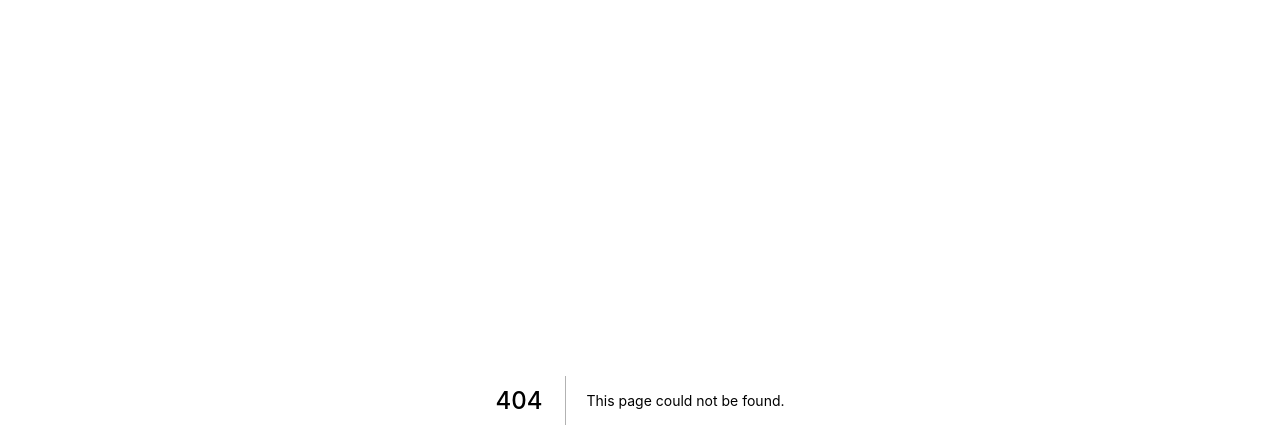
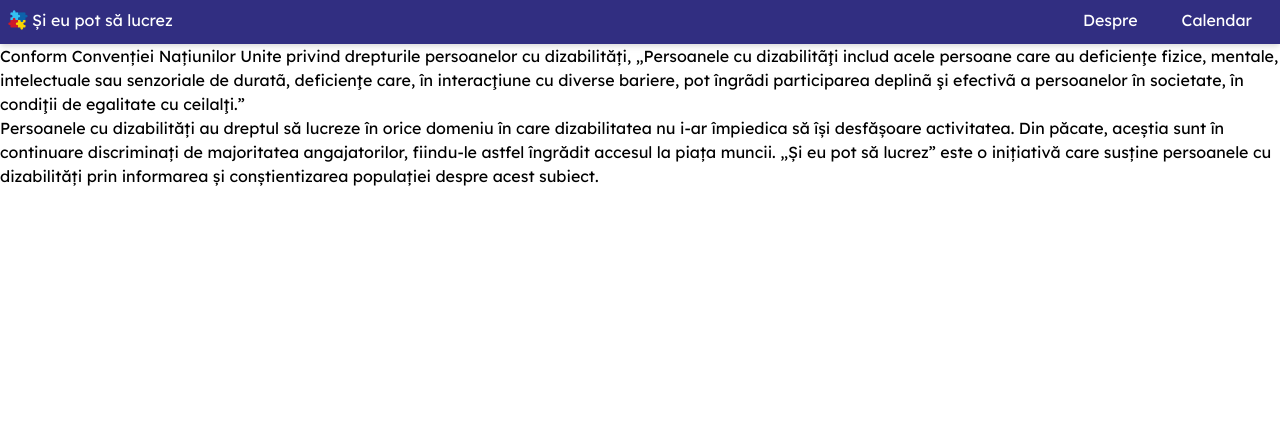
Before and after one commit to GabrielMajeri/accessibility-awareness, a Next.js app: page /about in a window 1280 px wide. Before the commit this address had no page. Shown: the top 448 px of the page. Built offline with nearby package versions, Linux system fonts and the light colour scheme.

Commit message:
Implement navigation menu

```diff
--- a/components/NavBar.tsx
+++ b/components/NavBar.tsx
@@ -1,10 +1,43 @@
+import Link from "next/link";
+import { useState } from "react";
 import Logo from "./Logo";
 
 const NavBar: React.FC = () => (
-  <nav className="z-10 fixed w-full p-2 bg-indigo-900 text-white shadow-md">
-    <Logo />
-    <span className="float-right">Navigație</span>
+  <nav className="z-10 sticky w-full p-2 bg-indigo-900 text-white shadow-md">
+    <Link href="/">
+      <a>
+        <Logo />
+      </a>
+    </Link>
+    <NavMenu />
   </nav>
 );
 
+const NavMenu: React.FC = () => {
+  const [shown, setShown] = useState(true);
+  const navMenuClass = shown ? "" : "hidden";
+  return (
+    <div className="float-right">
+      <button className="md:hidden" onClick={() => setShown(!shown)}>
+        <img src="/hamburger-menu-icon.svg" alt="Meniu" />
+      </button>
+      <ul
+        className={`absolute right-0 flex flex-col bg-indigo-900 shadow-md md:shadow-none ${navMenuClass} md:block`}
+      >
+        <NavLink href="/about" label="Despre" />
+        <NavLink href="/calendar" label="Calendar" />
+      </ul>
+    </div>
+  );
+};
+
+const NavLink: React.FC<{
+  href: string;
+  label: string;
+}> = ({ href, label }) => (
+  <Link href={href}>
+    <a className="text-center px-4 py-2 md:mr-3">{label}</a>
+  </Link>
+);
+
 export default NavBar;
--- a/pages/_app.tsx
+++ b/pages/_app.tsx
@@ -1,8 +1,27 @@
+import Head from "next/head";
 import type { AppProps } from "next/app";
+import NavBar from "../components/NavBar";
 import "../styles/global.css";
 
 const MyApp: React.FC<AppProps> = ({ Component, pageProps }) => (
-  <Component {...pageProps} />
+  <>
+    <Head>
+      <title>Și eu pot să lucrez</title>
+      <link rel="icon" href="/favicon.ico" />
+
+      <link rel="preconnect" href="https://fonts.gstatic.com" />
+      <link
+        href="https://fonts.googleapis.com/css2?family=Lexend+Deca&display=swap"
+        rel="stylesheet"
+      />
+    </Head>
+
+    <NavBar />
+
+    <main>
+      <Component {...pageProps} />
+    </main>
+  </>
 );
 
 export default MyApp;
--- /dev/null
+++ b/pages/about.tsx
@@ -0,0 +1,23 @@
+const About: React.FC = () => (
+  <>
+    <p>
+      Conform Convenției Națiunilor Unite privind drepturile persoanelor cu
+      dizabilități, „Persoanele cu dizabilitãţi includ acele persoane care au
+      deficienţe fizice, mentale, intelectuale sau senzoriale de duratã,
+      deficienţe care, în interacţiune cu diverse bariere, pot îngrãdi
+      participarea deplinã şi efectivã a persoanelor în societate, în condiţii
+      de egalitate cu ceilalţi.”
+    </p>
+
+    <p>
+      Persoanele cu dizabilități au dreptul să lucreze în orice domeniu în care
+      dizabilitatea nu i-ar împiedica să își desfășoare activitatea. Din păcate,
+      aceștia sunt în continuare discriminați de majoritatea angajatorilor,
+      fiindu-le astfel îngrădit accesul la piața muncii. „Și eu pot să lucrez”
+      este o inițiativă care susține persoanele cu dizabilități prin informarea
+      și conștientizarea populației despre acest subiect.
+    </p>
+  </>
+);
+
+export default About;
--- /dev/null
+++ b/pages/index.module.css
@@ -0,0 +1,3 @@
+.hero {
+  height: calc(100vh - 44px);
+}
--- a/pages/index.tsx
+++ b/pages/index.tsx
@@ -1,27 +1,12 @@
-import Head from "next/head";
 import Image from "next/image";
-import Link from "next/link";
-import NavBar from "../components/NavBar";
 import ExternalLink from "../components/ExternalLink";
 import InternalLink from "../components/InternalLink";
 
+import styles from "./index.module.css";
+
 const Home: React.FC = () => (
   <>
-    <Head>
-      <title>Și eu pot să lucrez</title>
-      <link rel="icon" href="/favicon.ico" />
-
-      <link rel="preconnect" href="https://fonts.gstatic.com" />
-      <link
-        href="https://fonts.googleapis.com/css2?family=Lexend+Deca&display=swap"
-        rel="stylesheet"
-      />
-    </Head>
-
-    <NavBar />
-
-    <main>
-      <section className="relative h-screen">
+    <section className={`relative ${styles.hero}`}>
       <div className="-z-10 absolute w-full h-full select-none">
         <Image
           src="/landing-page-background.jpg"
@@ -35,9 +20,8 @@ const Home: React.FC = () => (
         ></div>
       </div>
       <div className="mx-6 h-full flex flex-col items-center text-white text-center">
-          <p className="text-lg sm:text-xl md:text-2xl lg:text-3xl mt-28 mb-auto">
-            83% dintre românii cu dizabilități nu sunt integrați pe piața
-            muncii*
+        <p className="text-lg sm:text-xl md:text-2xl lg:text-3xl mt-24 mb-auto">
+          83% dintre românii cu dizabilități nu sunt integrați pe piața muncii*
         </p>
         <p className="text-lg mb-2">Noi credem că și ei pot lucra.</p>
         <a
@@ -61,8 +45,8 @@ const Home: React.FC = () => (
     <section className="h-screen" id="find-out-more">
       <p>
         Am pregătit o serie de resurse care te pot ajuta să înțelegi mai bine
-          barierele cu care se confruntă persoanele cu dizabilități și cum le
-          pot depăși.
+        barierele cu care se confruntă persoanele cu dizabilități și cum le pot
+        depăși.
       </p>
       <div>
         <Card>
@@ -86,8 +70,8 @@ const Home: React.FC = () => (
           aduce integrarea persoanelor cu dizabilități în piața muncii
         </Card>
         <Card>
-            Ești o persoană cu dizabilități și îți dorești să te angajezi? Vezi
-            ce <InternalLink href="/employment-resources">resurse</InternalLink>{" "}
+          Ești o persoană cu dizabilități și îți dorești să te angajezi? Vezi ce{" "}
+          <InternalLink href="/employment-resources">resurse</InternalLink>{" "}
           ți-ar putea fi de ajutor!
         </Card>
         <Card>
@@ -96,7 +80,6 @@ const Home: React.FC = () => (
         </Card>
       </div>
     </section>
-    </main>
   </>
 );
 
```
Also changed, not shown: public/hamburger-menu-icon.svg (added). Lines whose indentation alone changed are shown as unchanged.
